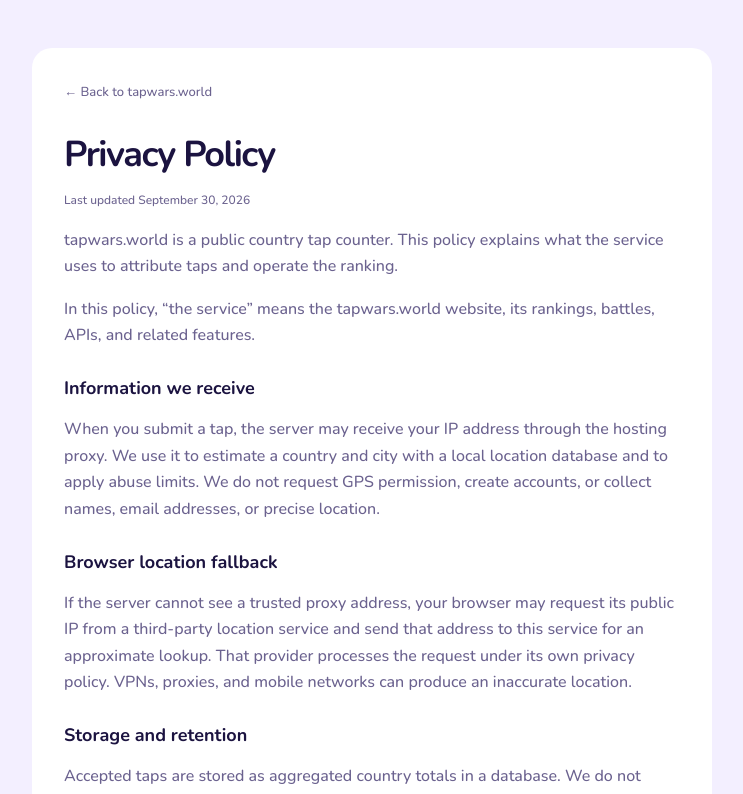
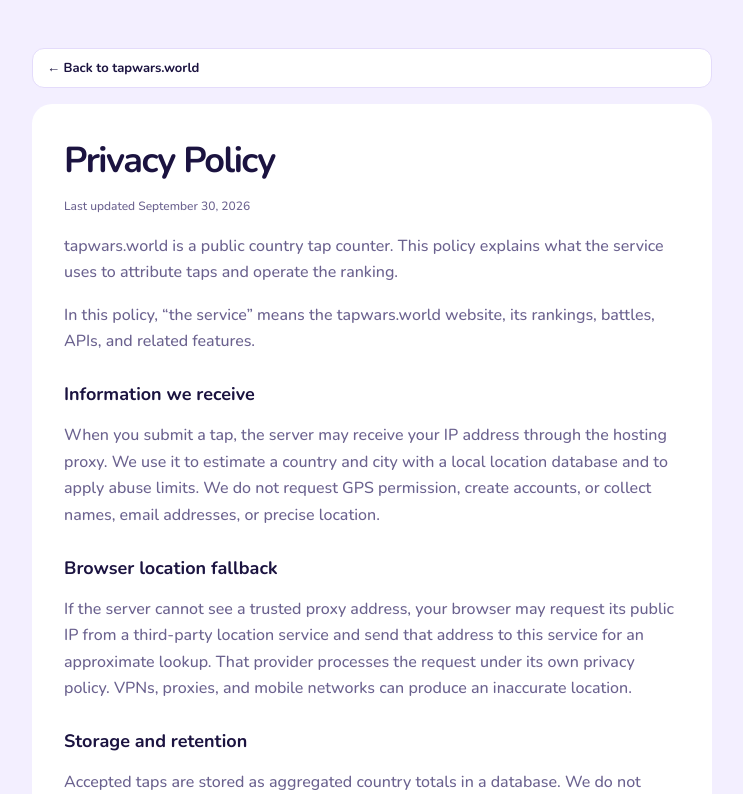
Before and after one commit to zabe-dev/tap-wars-world, a Next.js app: page /privacy in a window 1280 px wide. Shown: the top 794 px of the page, without its empty margins (268-1011 px from the left). Built offline with nearby package versions, Linux system fonts and the light colour scheme.

Commit message:
ui: move back link outside content cards

```diff
--- a/app/legal.module.css
+++ b/app/legal.module.css
@@ -1,4 +1,4 @@
 .page { min-height: 100vh; padding: 48px 20px; background: var(--bg); color: var(--ink); }
 .content { width: min(680px, 100%); margin: 0 auto; padding: 32px; border-radius: 20px; background: var(--card); }
-.back { color: var(--mute); font-size: 13px; text-decoration: none; }.content h1 { margin: 28px 0 8px; font-size: 36px; letter-spacing: -.04em; }.content h2 { margin: 28px 0 8px; font-size: 18px; }.content p, .content li { color: var(--mute); line-height: 1.65; }.content ul { padding-left: 22px; }.updated { color: var(--mute); font-size: 12px; }
+.back { display: flex; align-items: center; width: min(680px, 100%); margin: 0 auto 16px; padding: 10px 14px; border: 1px solid var(--bar); border-radius: 12px; background: var(--card); color: var(--ink); font-size: 13px; font-weight: 700; text-decoration: none; transition: border-color .2s ease, transform .2s ease; }.back:hover { border-color: var(--hot); transform: translateY(-1px); }.back:focus-visible { outline: 3px solid var(--hot); outline-offset: 3px; }.content h1 { margin: 0 0 8px; font-size: 36px; letter-spacing: -.04em; }.content h2 { margin: 28px 0 8px; font-size: 18px; }.content p, .content li { color: var(--mute); line-height: 1.65; }.content ul { padding-left: 22px; }.updated { color: var(--mute); font-size: 12px; }
 .content a:not(.back) { color: var(--hot); }
--- a/app/milestones/milestones.module.css
+++ b/app/milestones/milestones.module.css
@@ -1,6 +1,6 @@
 .page { min-height: 100vh; padding: 48px 20px; background: var(--bg); color: var(--ink); }
 .content { width: min(760px, 100%); margin: 0 auto; padding: 32px; border-radius: 20px; background: var(--card); }
-.back { color: var(--mute); font-size: 13px; text-decoration: none; }
+.back { display: flex; align-items: center; width: min(760px, 100%); margin: 0 auto 16px; padding: 10px 14px; border: 1px solid var(--bar); border-radius: 12px; background: var(--card); color: var(--ink); font-size: 13px; font-weight: 700; text-decoration: none; transition: border-color .2s ease, transform .2s ease; }.back:hover { border-color: var(--hot); transform: translateY(-1px); }.back:focus-visible { outline: 3px solid var(--hot); outline-offset: 3px; }
 .content h1 { margin: 28px 0 8px; font-size: 36px; letter-spacing: -.04em; }
 .intro, .empty { color: var(--mute); line-height: 1.6; }
 .list { display: grid; gap: 20px; margin-top: 28px; }
--- a/app/milestones/page.tsx
+++ b/app/milestones/page.tsx
@@ -13,8 +13,7 @@ export default async function MilestonesPage() {
 	const displayMilestones = targets.map((tapTotal) => {
 		return recorded.find((milestone) => milestone.tapTotal === tapTotal) ?? { tapTotal, topTen: [], reachedAt: "", achieved: false };
 	});
-	return <main className={styles.page}><article className={styles.content}>
-		<Link className={styles.back} href="/">← Back to tapwars.world</Link>
+	return <main className={styles.page}><Link className={styles.back} href="/">← Back to tapwars.world</Link><article className={styles.content}>
 		<h1>Milestones</h1>
 		<p className={styles.intro}>See which countries led the world at each milestone.</p>
 		<MilestoneList milestones={displayMilestones} />
--- a/app/privacy/page.tsx
+++ b/app/privacy/page.tsx
@@ -4,8 +4,7 @@ import styles from "../legal.module.css";
 export const metadata = { title: "Privacy Policy · tapwars.world" };
 
 export default function PrivacyPage() {
-  return <main className={styles.page}><article className={styles.content}>
-    <Link className={styles.back} href="/">← Back to tapwars.world</Link>
+  return <main className={styles.page}><Link className={styles.back} href="/">← Back to tapwars.world</Link><article className={styles.content}>
     <h1>Privacy Policy</h1><p className={styles.updated}>Last updated September 30, 2026</p>
     <p>tapwars.world is a public country tap counter. This policy explains what the service uses to attribute taps and operate the ranking.</p>
     <p>In this policy, “the service” means the tapwars.world website, its rankings, battles, APIs, and related features.</p>
--- a/app/rankings/page.tsx
+++ b/app/rankings/page.tsx
@@ -14,8 +14,7 @@ export default async function RankingsPage({ searchParams }: { searchParams: Pro
 	const pageCount = Math.max(1, Math.ceil(ranking.length / PAGE_SIZE));
 	const page = Number.isInteger(requestedPage) ? Math.min(Math.max(requestedPage, 1), pageCount) : 1;
 	const entries = ranking.slice((page - 1) * PAGE_SIZE, page * PAGE_SIZE);
-	return <main className={styles.page}><article className={styles.content}>
-		<Link className={styles.back} href="/">← Back to tapwars.world</Link>
+	return <main className={styles.page}><Link className={styles.back} href="/">← Back to tapwars.world</Link><article className={styles.content}>
 		<header className={styles.header}><div><h1>World Ranking</h1><p>Every recorded country total, ranked by taps.</p></div><span>{ranking.length} countries</span></header>
 		{entries.length === 0 ? <p className={styles.empty}>No country taps have been recorded yet.</p> : <RankingEntries initialEntries={entries} initialRanking={ranking} offset={(page - 1) * PAGE_SIZE} />}
 		<nav className={styles.pagination} aria-label="Ranking pages">
--- a/app/rankings/rankings.module.css
+++ b/app/rankings/rankings.module.css
@@ -1,6 +1,6 @@
 .page { min-height: 100vh; padding: 48px 20px; background: var(--bg); color: var(--ink); }
 .content { width: min(760px, 100%); margin: 0 auto; padding: 32px; border-radius: 20px; background: var(--card); }
-.back { color: var(--mute); font-size: 13px; text-decoration: none; }
+.back { display: flex; align-items: center; width: min(760px, 100%); margin: 0 auto 16px; padding: 10px 14px; border: 1px solid var(--bar); border-radius: 12px; background: var(--card); color: var(--ink); font-size: 13px; font-weight: 700; text-decoration: none; transition: border-color .2s ease, transform .2s ease; }.back:hover { border-color: var(--hot); transform: translateY(-1px); }.back:focus-visible { outline: 3px solid var(--hot); outline-offset: 3px; }
 .header { display: flex; align-items: end; justify-content: space-between; gap: 20px; margin: 28px 0 20px; }.header h1 { margin: 0 0 6px; font-size: 32px; letter-spacing: -.04em; }.header p, .header > span, .empty { margin: 0; color: var(--mute); font-size: 13px; }
 .list { display: grid; grid-template-columns: 1fr; margin: 0; padding: 0; list-style: none; }
 .loading { display: grid; min-height: 1300px; place-items: center; }
--- a/app/terms/page.tsx
+++ b/app/terms/page.tsx
@@ -4,8 +4,7 @@ import styles from "../legal.module.css";
 export const metadata = { title: "Terms of Use · tapwars.world" };
 
 export default function TermsPage() {
-  return <main className={styles.page}><article className={styles.content}>
-    <Link className={styles.back} href="/">← Back to tapwars.world</Link>
+  return <main className={styles.page}><Link className={styles.back} href="/">← Back to tapwars.world</Link><article className={styles.content}>
     <h1>Terms of Use</h1><p className={styles.updated}>Last updated September 30, 2026</p>
     <p>By accessing or using tapwars.world, you acknowledge that you have read and agree to these Terms of Use. You also agree to use the service lawfully and in a way that does not interfere with other visitors or the service itself.</p>
     <p>In these terms, “the service” means the tapwars.world website, its rankings, battles, APIs, and related features.</p>
```
